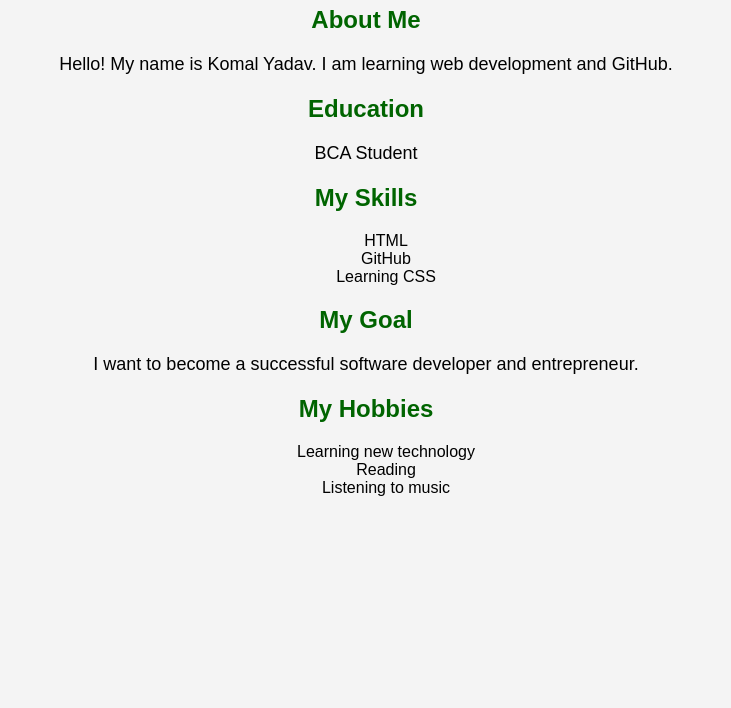
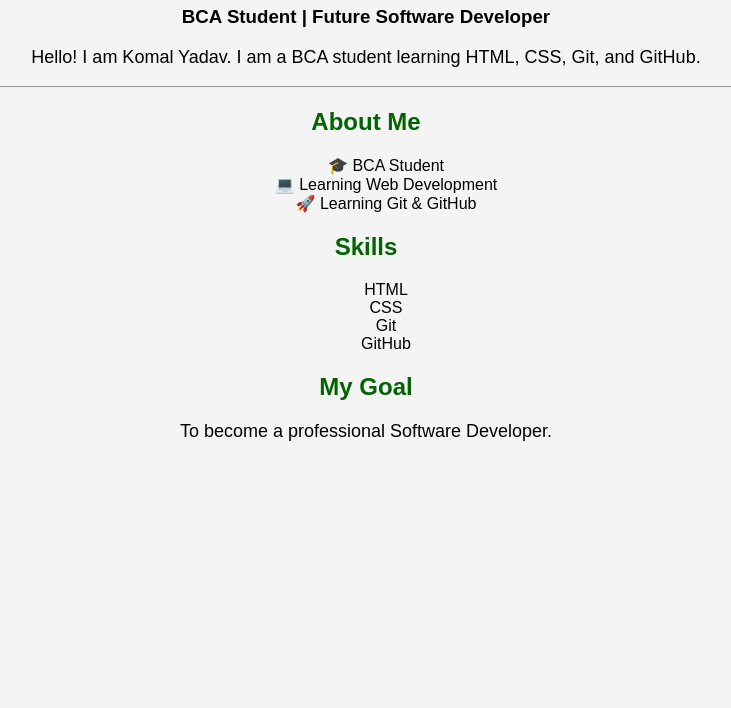
Before and after one commit to yadavkomal0605-lab/my-first-project, a plain HTML site: page index.html in a window 1280 px wide. Shown: the part 92-800 px from the top of the page, without its empty margins (274-1005 px from the left). Drawn offline with Linux system fonts and the light colour scheme.

Commit message:
Update portfolio content and structure in index.html

```diff
--- a/index.html
+++ b/index.html
@@ -1,35 +1,42 @@
 <!DOCTYPE html>
-<html>
+<html lang="en">
 <head>
+    <meta charset="UTF-8">
+    <meta name="viewport" content="width=device-width, initial-scale=1.0">
     <title>Komal Yadav | Portfolio</title>
     <link rel="stylesheet" href="style.css">
 </head>
+
 <body>
 
-    <h1>Welcome to My Portfolio</h1>
+<div class="container">
+
+    <h1>Komal Yadav</h1>
+    <h3>BCA Student | Future Software Developer</h3>
+
+    <p>Hello! I am Komal Yadav. I am a BCA student learning HTML, CSS, Git, and GitHub.</p>
+
+    <hr>
 
     <h2>About Me</h2>
-    <p>Hello! My name is Komal Yadav. I am learning web development and GitHub.</p>
+    <ul>
+        <li>🎓 BCA Student</li>
+        <li>💻 Learning Web Development</li>
+        <li>🚀 Learning Git & GitHub</li>
+    </ul>
 
-    <h2>Education</h2>
-    <p>BCA Student</p>
-
-    <h2>My Skills</h2>
+    <h2>Skills</h2>
     <ul>
         <li>HTML</li>
+        <li>CSS</li>
+        <li>Git</li>
         <li>GitHub</li>
-        <li>Learning CSS</li>
     </ul>
 
     <h2>My Goal</h2>
-    <p>I want to become a successful software developer and entrepreneur.</p>
+    <p>To become a professional Software Developer.</p>
 
-    <h2>My Hobbies</h2>
-    <ul>
-        <li>Learning new technology</li>
-        <li>Reading</li>
-        <li>Listening to music</li>
-    </ul>
+</div>
 
 </body>
 </html>
```
